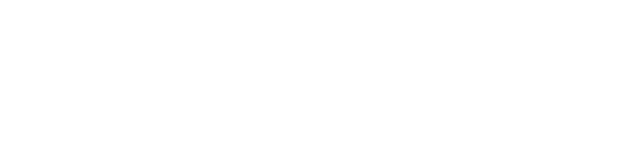
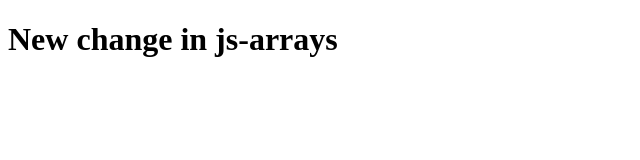
Before and after one commit to sksoniaa/ja-arrays-1, a plain HTML site: page index.html in a window 1280 px wide. Shown: the whole page, without its empty margins (0-640 px from the left). Drawn offline with Linux system fonts and the light colour scheme.

Commit message:
adding h1 to html

```diff
--- a/index.html
+++ b/index.html
@@ -7,6 +7,6 @@
   <script src="js/app.js"></script>
 </head>
 <body>
-
+  <h1>New change in js-arrays</h1>
 </body>
 </html>
```
